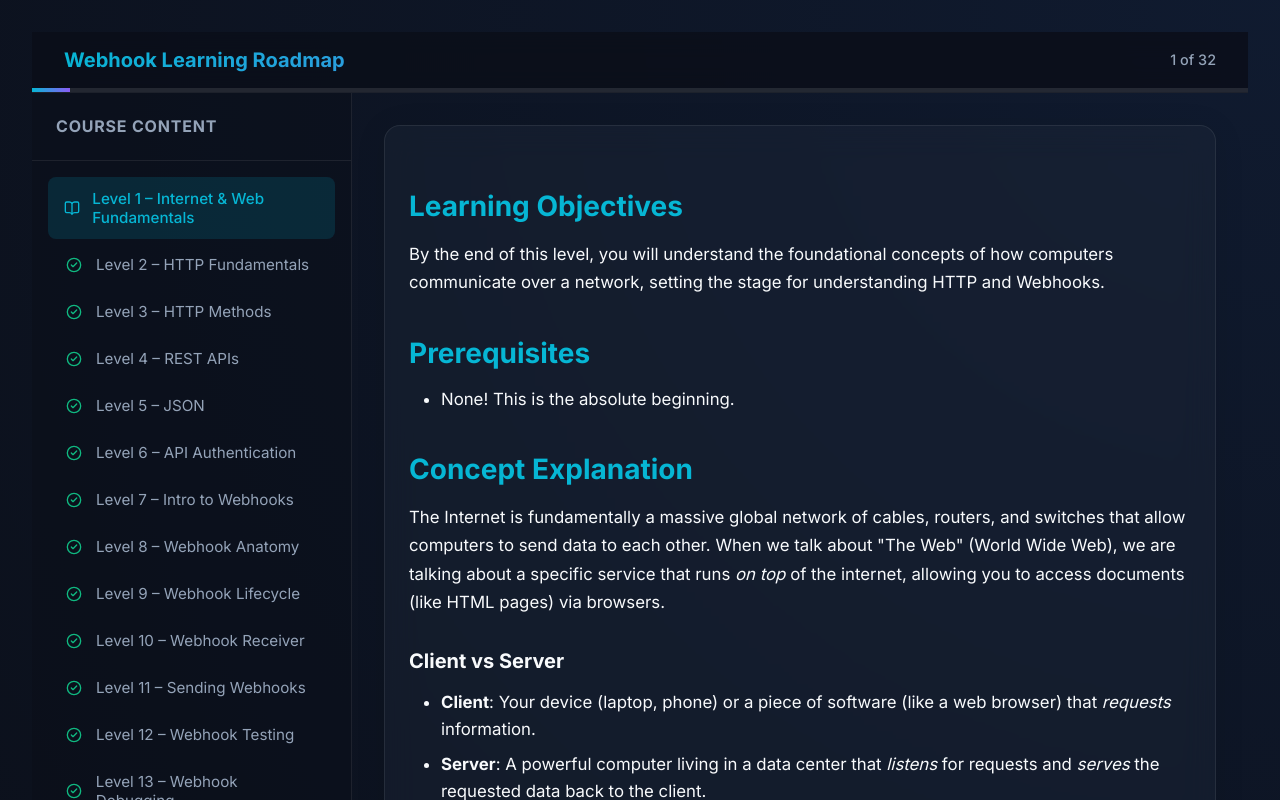
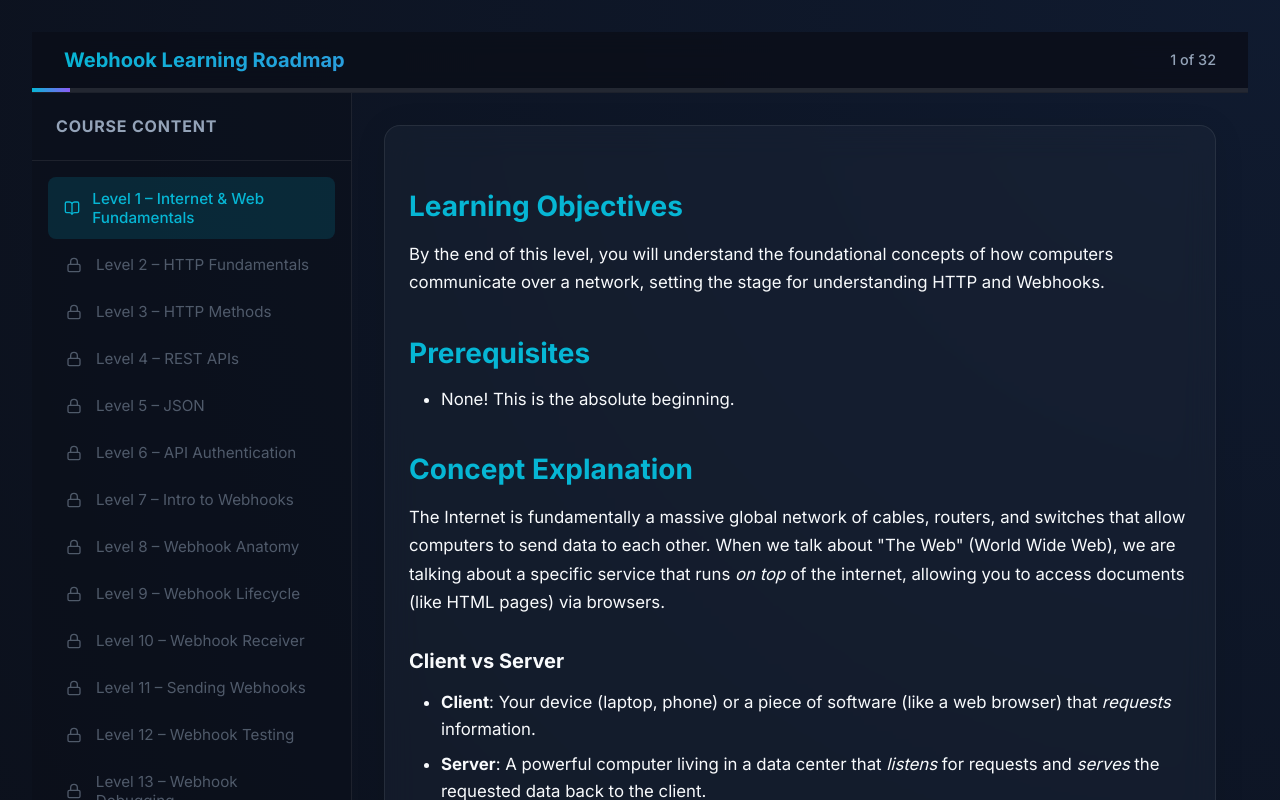
Before and after one commit to Akira10969/n8n, a React (Vite) app in the folder webhook-lab/: page / in a window 1280 px wide. Shown: the top 800 px of the page. Built offline with nearby package versions, Linux system fonts and the light colour scheme.

Commit message:
feat: Restore progression lock

```diff
--- a/webhook-lab/src/App.jsx
+++ b/webhook-lab/src/App.jsx
@@ -11,7 +11,7 @@ import './App.css';
 
 function App() {
   const [currentIndex, setCurrentIndex] = useState(0);
-  const [highestUnlockedIndex, setHighestUnlockedIndex] = useState(curriculum.length);
+  const [highestUnlockedIndex, setHighestUnlockedIndex] = useState(0);
   const [sidebarOpen, setSidebarOpen] = useState(false);
   const currentStep = curriculum[currentIndex];
 
```
